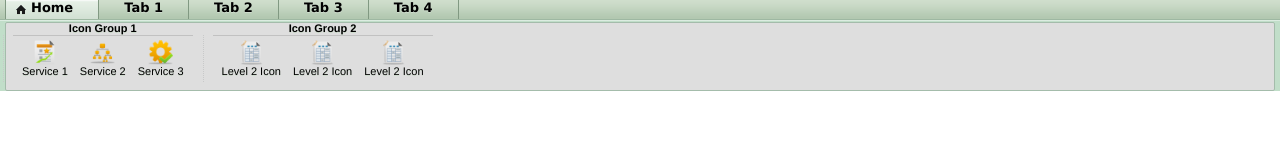
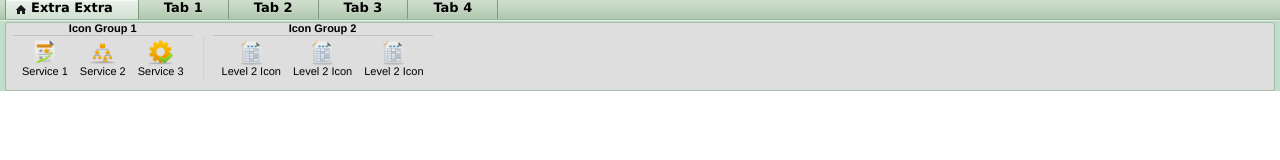
Before and after one commit to krisrybak/excel-ent-Nav, a plain HTML site: page index.html in a window 1280 px wide. Drawn offline with nearby package versions, Linux system fonts and the light colour scheme.

Commit message:
Changed headingname from home

```diff
--- a/index.html
+++ b/index.html
@@ -9,7 +9,7 @@
 		<div class="navigation">
 			<ul>
 				<li>
-					<h2><a href="#">Home</a></h2>
+					<h2><a href="#">Extra Extra</a></h2>
 					<ul>
 						<li>
 							<h6>Icon Group 1</h6>
```
